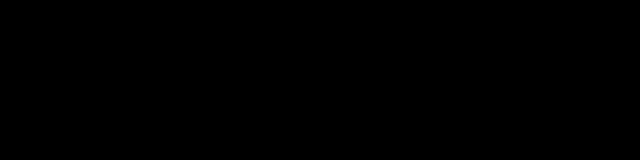
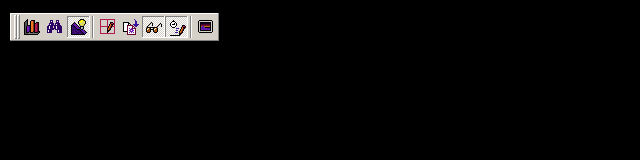
Before and after one commit to Rezmason/excel_97_egg, a plain HTML site: page index.html in a window 1280 px wide. Shown: the whole page, without its empty margins (0-640 px from the left). Drawn offline with Linux system fonts and the light colour scheme.

Commit message:
Added MS Office 97 style toolbar with checkbox/button states and icons.

```diff
--- /dev/null
+++ b/assets/styles.css
@@ -0,0 +1,107 @@
+html,
+body {
+	margin: 0;
+	overscroll-behavior: none;
+	cursor: crosshair;
+}
+
+body {
+	background: black;
+	font-family: Tahoma, sans-serif;
+	color: white;
+	overflow: hidden;
+}
+
+canvas {
+	width: 100vw;
+	height: 100vh;
+	image-rendering: crisp-edges;
+	image-rendering: pixelated;
+}
+
+form.mso {
+	display: block;
+	position: absolute;
+	top: 1em;
+	left: calc(1em + 5px);
+
+	display: flex;
+
+	border-image-outset: 3px 2px 3px 11px;
+	border-image-repeat: stretch;
+	border-image-slice: 3 2 3 11 fill;
+	border-image-source: url("ui/toolbar_background.png");
+	border-image-width: 3px 2px 3px 11px;
+
+	cursor: pointer;
+}
+
+form.mso divider {
+	background-image: url("ui/toolbar_divider.png");
+	width: 6px;
+	height: 22px;
+}
+
+button.mso,
+input[type="checkbox"].mso {
+	-webkit-appearance: unset;
+	font-size: unset;
+	border: none;
+	padding: 0;
+	margin: 0;
+
+	display: block;
+	width: 23px;
+	height: 22px;
+
+	background-image: url("ui/icon_spritesheet.png");
+	background-position: calc(-23px * var(--sprite-x))
+		calc(-22px * var(--sprite-y));
+}
+
+button.mso,
+input[type="checkbox"].mso {
+	--sprite-y: 0;
+}
+button.mso:hover,
+input[type="checkbox"].mso:hover {
+	--sprite-y: 1;
+}
+button.mso:active,
+input[type="checkbox"].mso:active {
+	--sprite-y: 2;
+}
+input[type="checkbox"].mso:checked {
+	--sprite-y: 3;
+}
+input[type="checkbox"].mso:checked:hover {
+	--sprite-y: 4;
+}
+input[type="checkbox"].mso:checked:active {
+	--sprite-y: 5;
+}
+
+button#about {
+	--sprite-x: 0;
+}
+input#birdseye {
+	--sprite-x: 1;
+}
+input#lighting {
+	--sprite-x: 2;
+}
+input#quads {
+	--sprite-x: 3;
+}
+input#hi_res {
+	--sprite-x: 4;
+}
+input#resolution {
+	--sprite-x: 5;
+}
+input#smooth {
+	--sprite-x: 6;
+}
+input#fullscreen {
+	--sprite-x: 7;
+}
--- a/index.html
+++ b/index.html
@@ -7,33 +7,69 @@
 			name="viewport"
 			content="width=device-width, user-scalable=no, minimum-scale=1.0, maximum-scale=1.0"
 		/>
-		<style>
-			html,
-			body {
-				margin: 0;
-				overscroll-behavior: none;
-				cursor: crosshair;
-			}
-
-			body {
-				background: black;
-				font-family: Tahoma, sans-serif;
-				color: white;
-				overflow: hidden;
-			}
-
-			canvas {
-				width: 100vw;
-				height: 100vh;
-				image-rendering: crisp-edges;
-				image-rendering: pixelated;
-			}
-		</style>
+		<link rel="stylesheet" type="text/css" href="assets/styles.css" />
 		<script src="lib/regl.js"></script>
 		<script src="lib/gl-matrix.js"></script>
 		<script type="module" src="js/main.js"></script>
 	</head>
 	<body>
 		<canvas></canvas>
+		<form onsubmit="return false" class="mso">
+			<button class="mso" id="about" title="About..."></button>
+			<input
+				class="mso"
+				type="checkbox"
+				id="birdseye"
+				name="birdseye"
+				title="Bird's Eye View (B)"
+			/>
+			<input
+				class="mso"
+				type="checkbox"
+				id="lighting"
+				name="lighting"
+				title="Lighting Cuttoff (C)"
+				checked
+			/>
+			<divider></divider>
+			<input
+				class="mso"
+				type="checkbox"
+				id="quads"
+				name="quads"
+				title="Show Quad Edges (Q)"
+			/>
+			<input
+				class="mso"
+				type="checkbox"
+				id="hi_res"
+				name="hi_res"
+				title="Use High Resolution Textures (T)"
+			/>
+			<input
+				class="mso"
+				type="checkbox"
+				id="resolution"
+				name="resolution"
+				title="Limit Drawing Resolution (R)"
+				checked
+			/>
+			<input
+				class="mso"
+				type="checkbox"
+				id="smooth"
+				name="smooth"
+				title="Limit Simulation Speed (S)"
+				checked
+			/>
+			<divider></divider>
+			<input
+				class="mso"
+				type="checkbox"
+				id="fullscreen"
+				name="fullscreen"
+				title="Full Screen (F)"
+			/>
+		</form>
 	</body>
 </html>
```
Also changed, not shown: TODO.txt, assets/ui/icon_spritesheet.png (added), assets/ui/toolbar_background.png (added), assets/ui/toolbar_divider.png (added).
